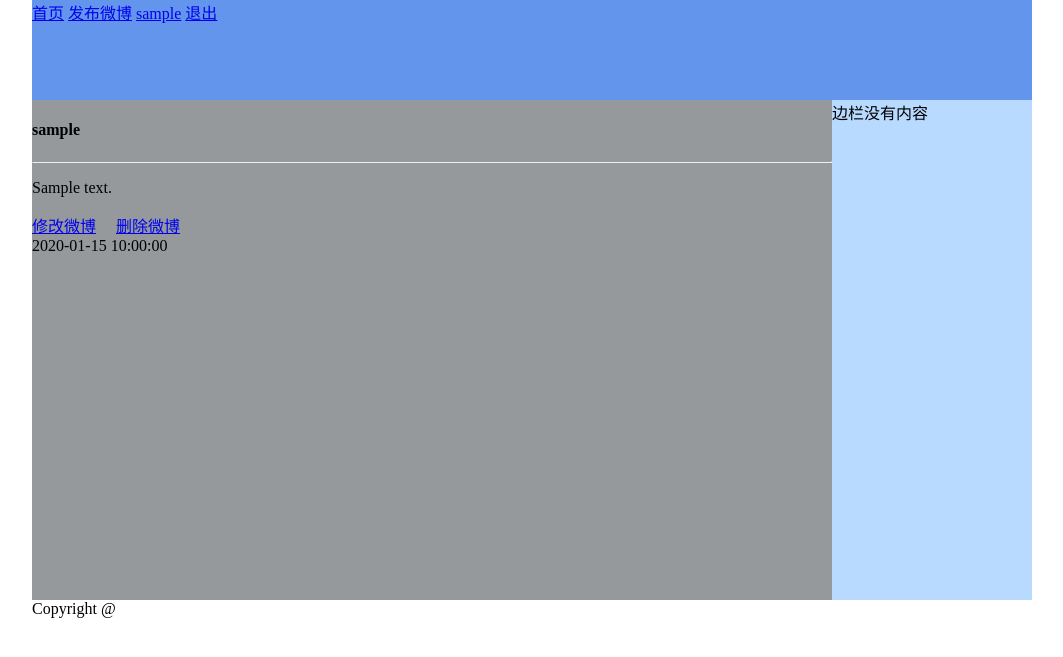
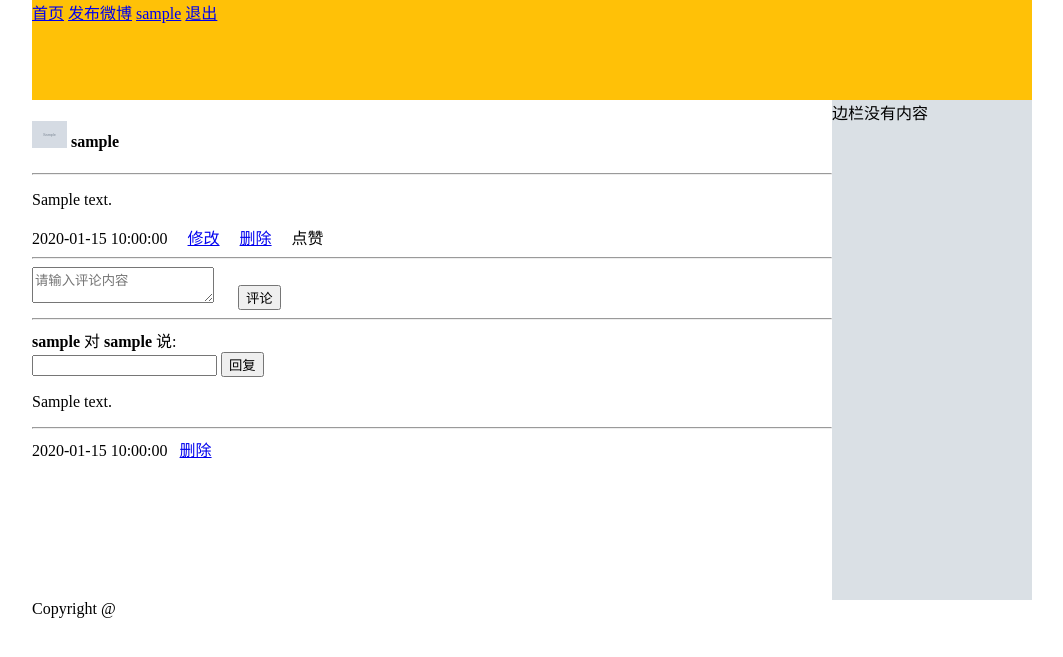
Before and after one commit to KlawzZ/weibo, a Flask app: page /weibo/read?wid=1 in a window 1280 px wide. Shown: the top 657 px of the page, without its empty margins (108-1171 px from the left). Run offline with Flask 2, Linux system fonts and the light colour scheme; the visitor is signed in with stand-in values (Sample User, id 1); tables that the repository leaves empty hold one stand-in row (values such as "Sample post"); grey boxes marked "Sample" are stand-in pictures.

Commit message:
1. 添加了评论功能 2. 添加了回复功能

```diff
--- a/main.py
+++ b/main.py
@@ -8,6 +8,7 @@ from user.views import user_bp
 from weibo.views import weibo_bp
 from user.models import User
 from weibo.models import Weibo
+
 
 # 初始化 app
 app = Flask(__name__)
--- a/templates/base.html
+++ b/templates/base.html
@@ -18,7 +18,7 @@
         }
 
         .nav {
-            background-color: cornflowerblue;
+            background-color: #ffc107;
             height: 100px;
         }
 
@@ -28,14 +28,14 @@
         }
 
         .content {
-            background-color: #95999c;
+            background-color: #ffffff;
             width: 800px;
             height: 500px;
             float: left;
         }
 
         .sidebar {
-            background-color: #b8daff;
+            background-color: #dae0e5;
             width: 200px;
             height: 500px;
             float: left;
--- a/weibo/models.py
+++ b/weibo/models.py
@@ -36,3 +36,28 @@ class Weibo(db.Model):
 
         db.session.add_all(wb_list)
         db.session.commit()
+
+
+class Comment(db.Model):
+    '''评论表'''
+    __tablename__ = 'comment'
+
+    id = db.Column(db.Integer, primary_key=True)
+    uid = db.Column(db.Integer, nullable=False, index=True)
+    wid = db.Column(db.Integer, nullable=False, index=True)
+    cid = db.Column(db.Integer, nullable=False, index=True, default=0)
+    content = db.Column(db.Text, nullable=False)
+    created = db.Column(db.DateTime, nullable=False)
+
+    @property
+    def author(self):
+        '''获取当前评论的作者'''
+        return User.query.get(self.uid)
+
+    @property
+    def upper(self):
+        '''上一级评论'''
+        if self.cid == 0:
+            return None
+        else:
+            return Comment.query.get(self.cid)
--- a/weibo/templates/index.html
+++ b/weibo/templates/index.html
@@ -30,4 +30,7 @@
     <a class="page-link" href="/weibo/index?page={{ page + 1 }}"> >> </a>
     {% endif %}
 </nav>
+    <br>
+    <br>
+    <br>
 {% endblock %}
--- a/weibo/templates/read.html
+++ b/weibo/templates/read.html
@@ -2,18 +2,78 @@
 
 
 {% block content %}
-    <h4 class="alert-heading">{{ weibo.author.nickname }}</h4>
+    <h4 class="alert-heading">
+        <img class="rounded" src="{{ weibo.author.avatar }}" width="35px" />
+        {{ weibo.author.nickname }}
+    </h4>
     <hr />
     <p>
         {{ weibo.content | replace('\n', '<br>') | safe }}
     </p>
-
+    <span class="text-secondary">{{ weibo.created }}</span>
+    &nbsp;&nbsp;&nbsp;
     {% if weibo.uid == session.get('uid') %}
-    <a class="text-info" href="/weibo/edit?wid={{ weibo.id }}">修改微博</a>
+    <a class="text-info" href="/weibo/edit?wid={{ weibo.id }}">修改</a>
     &nbsp;&nbsp;&nbsp;
-    <a class="text-danger" href="/weibo/delete?wid={{ weibo.id }}">删除微博</a>
+    <a class="text-danger" href="/weibo/delete?wid={{ weibo.id }}">删除</a>
     &nbsp;&nbsp;&nbsp;
     {% endif %}
-    <br>
-    <span class="text-secondary">{{ weibo.created }}</span>
+    <a class="primary">点赞</a>
+{#    <span class="text-secondary">{{ weibo.created }}</span>#}
+
+
+
+<hr />
+
+<!-- 评论区 -->
+<div class="alert">
+  <form class="row justify-content-end" action="/weibo/post_comment" method="POST">
+    <textarea class="form-control col" name="content" rows="2" placeholder="请输入评论内容"></textarea>
+
+    <input type="hidden" name="wid" value="{{ weibo.id }}" />
+    &emsp;
+    <button type="submit" class="btn btn-primary">评论</button>
+  </form>
+</div>
+
+<!-- 评论展示区 -->
+{% for cmt in comments %}
+<hr />
+<div class="alert alert-secondary" role="alert">
+  <div class="row justify-content-between align-items-center">
+    <span class="col">
+      {% if cmt.cid == 0 %}
+      <!-- 顶级评论作者信息 -->
+      <strong>{{ cmt.author.nickname }}</strong> 说:
+
+      <!-- 回复相关的作者信息 -->
+      {% else %}
+      <strong>{{ cmt.author.nickname }}</strong> 对 <strong>{{ cmt.upper.author.nickname }}</strong> 说:
+      <!---->
+      {% endif %}
+    </span>
+
+    <form class="form-inline text-right" action="/weibo/reply" method="POST">
+      <div class="form-group mx-sm-2">
+        <input class="form-control" type="text" name="content" />
+        <input type="hidden" name="wid" value="{{ weibo.id }}" />
+        <input type="hidden" name="cid" value="{{ cmt.id }}" />
+        <button class="btn btn-primary">回复</button>
+      </div>
+    </form>
+  </div>
+
+  <p class="col">{{ cmt.content }}</p>
+  <hr />
+  <div class="text-right">
+    <span class="text-secondary">{{ cmt.created }}</span>
+
+    <!-- 判断是否是自己的评论 -->
+    {% if session.uid == cmt.uid %} &nbsp;
+    <a class="text-danger" href="/weibo/delete_comment?cid={{ cmt.id }}">删除</a>
+    {% endif %}
+  </div>
+</div>
+{% endfor %}
+<br />
 {% endblock %}
--- a/weibo/views.py
+++ b/weibo/views.py
@@ -8,11 +8,10 @@ from flask import render_template
 from flask import session
 from flask import abort
 
-
 from libs.orm import db
 from libs.utils import login_required
 from weibo.models import Weibo
-
+from weibo.models import Comment
 
 weibo_bp = Blueprint('weibo', __name__, url_prefix='/weibo')
 weibo_bp.template_folder = './templates'
@@ -28,15 +27,13 @@ def index():
 
     max_page = ceil(Weibo.query.count() / per_page)  # 最大页码
 
-    if max_page > 7:
-        if page <= 3:
-            start, end = 1, 7  # 起始处的页码范围
-        elif page > (max_page - 3):
-            start, end = max_page - 6, max_page  # 结尾处的页码范围
-        else:
-            start, end = (page - 3), (page + 3)
+    if page <= 3:
+        start, end = 1, min(7, max_page)  # 起始处的页码范围
+    elif page > (max_page - 3):
+        start, end = max_page - 6, max_page  # 结尾处的页码范围
     else:
-        start, end = 1, max_page
+        start, end = (page - 3), (page + 3)
+
     pages = range(start, end + 1)
     return render_template('index.html', wb_list=wb_list, pages=pages, page=page, max_page=max_page)
 
@@ -50,7 +47,7 @@ def post_weibo():
         content = request.form.get('content', '').strip()
         now = datetime.datetime.now()
 
-        #检查微博内容是否为空
+        # 检查微博内容是否为空
         if not content:
             return render_template('post.html', err='微博内容不允许为空')
 
@@ -69,19 +66,21 @@ def read_weibo():
     wid = int(request.args.get('wid'))
     weibo = Weibo.query.get(wid)
     # user = User.query.get(weibo.uid)  # 获取微博作者
-    return render_template('read.html', weibo=weibo)
+
+    # 获取当前微博所有的评论
+    comments = Comment.query.filter_by(wid=wid).order_by(Comment.created.desc())
+    return render_template('read.html', weibo=weibo, comments=comments)
 
 
 @weibo_bp.route('/edit', methods=("POST", "GET"))
 @login_required
 def edit_weibo():
     '''修改微博'''
-
-    #检查是否是在修改自己的微博
+    # 检查是否是在修改自己的微博
     wid = int(request.form.get('wid', 0)) or int(request.args.get('wid', 0))
     weibo = Weibo.query.get(wid)
     if weibo.uid != session['uid']:
-       abort(403)
+        abort(403)
 
     if request.method == 'POST':
         content = request.form.get('content', '').strip()
@@ -98,8 +97,7 @@ def edit_weibo():
 
         return redirect(f'/weibo/read?wid={wid}')
     else:
-        #获取微博，并传到模板中
-        weibo = Weibo.query.get(wid)
+        # 获取微博，并传到模板中
         return render_template('edit.html', weibo=weibo)
 
 
@@ -117,3 +115,52 @@ def delete_weibo():
         return redirect('/')
     else:
         abort(403)
+
+
+@weibo_bp.route('/post_comment', methods=("POST",))
+@login_required
+def post_comment():
+    '''发表评论'''
+    wid = int(request.form.get('wid'))
+    content = request.form.get('content')
+    now = datetime.datetime.now()
+
+    # 创建 comment 对象
+    comment = Comment(uid=session['uid'], wid=wid, content=content, created=now)
+    db.session.add(comment)
+    db.session.commit()
+
+    return redirect(f'/weibo/read?wid={wid}')
+
+
+@weibo_bp.route('/reply', methods=("POST",))
+@login_required
+def reply():
+    '''发表回复'''
+    wid = int(request.form.get('wid'))
+    cid = int(request.form.get('cid'))
+    content = request.form.get('content')
+    now = datetime.datetime.now()
+
+    # 创建 comment 对象
+    comment = Comment(uid=session['uid'], wid=wid, cid=cid, content=content, created=now)
+    db.session.add(comment)
+    db.session.commit()
+
+    return redirect(f'/weibo/read?wid={wid}')
+
+
+@weibo_bp.route('/delete_comment')
+def delete_comment():
+    cid = int(request.args.get('cid'))
+    cmt = Comment.query.get(cid)
+
+    # 检查是否是在删除别人的评论
+    if cmt.uid != session['uid']:
+        abort(403)
+
+    # 修改数据
+    cmt.content = '当前评论已被删除'
+    db.session.commit()
+
+    return redirect('/')
```
Also changed, not shown: migrations/versions/9f6b191ea0b4_.py (added, +30 -0 lines), migrations/versions/d5b3ae05791c_.py (added, +41 -0 lines).
